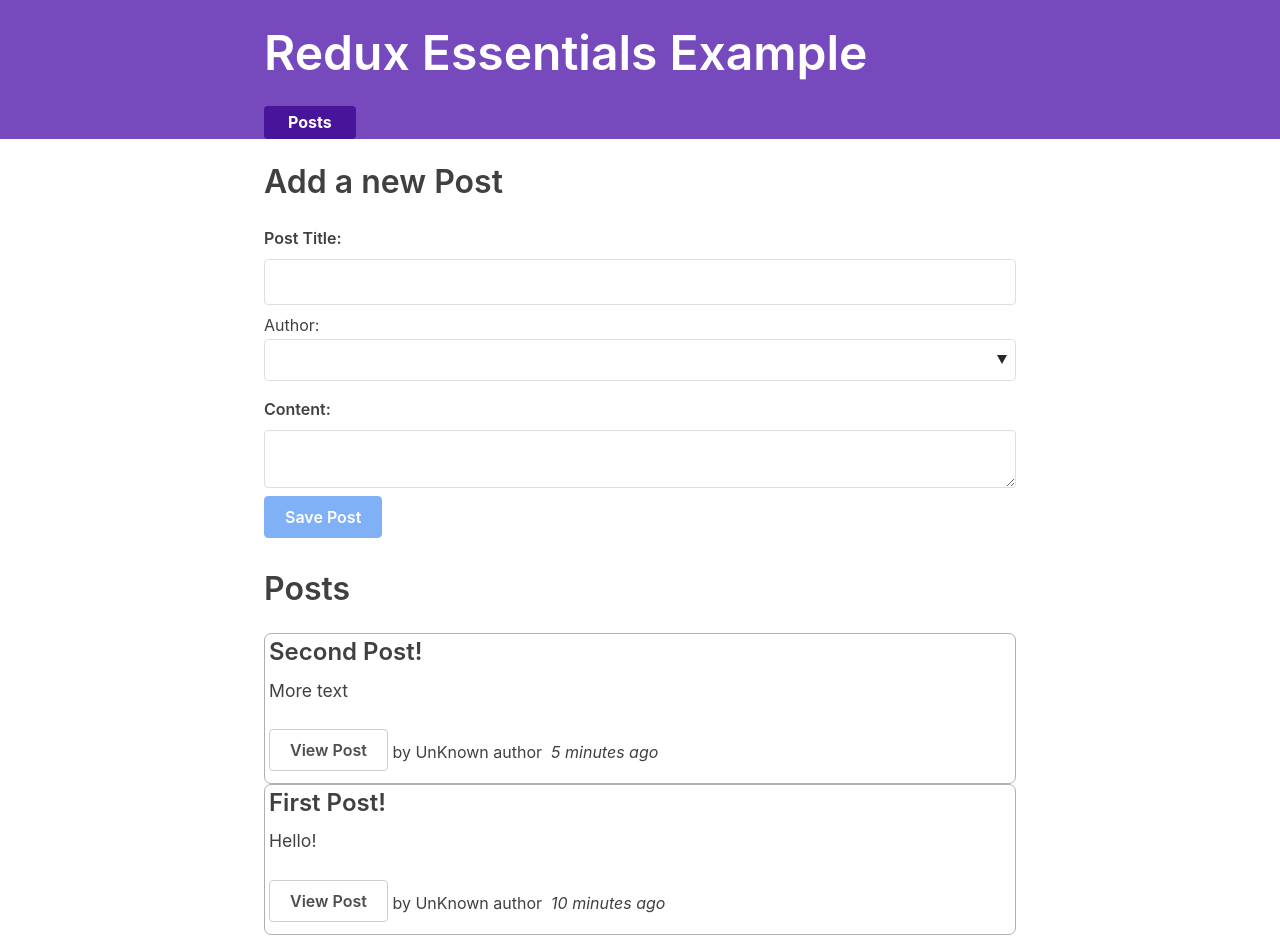
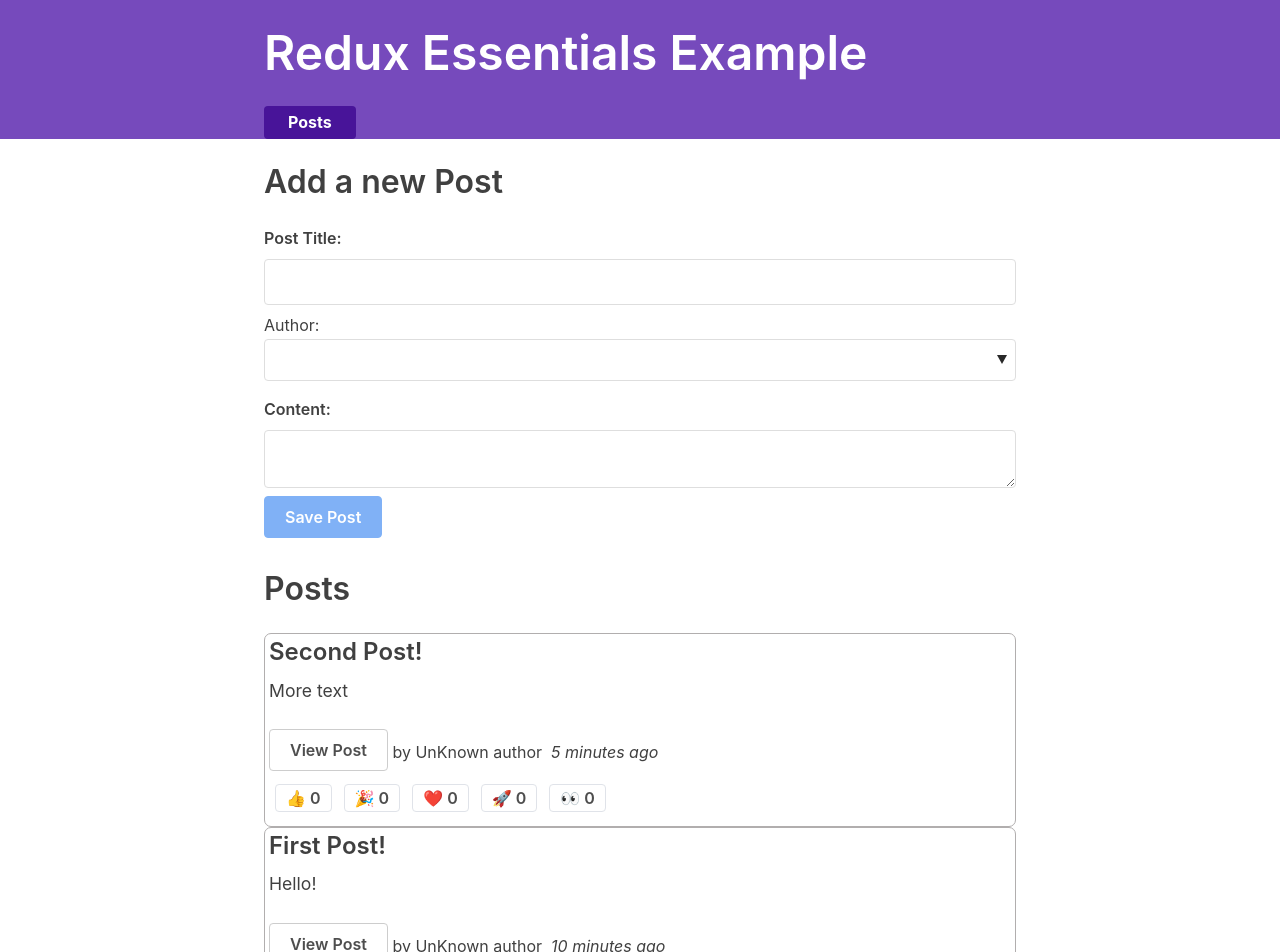
Before and after one commit to xodud001/redux-project, a React (Create React App) app: page / in a window 1280 px wide. Shown: the top 952 px of the page. Built offline with nearby package versions, Linux system fonts and the light colour scheme; what miragejs, txtgen would draw is missing.

Commit message:
feat : reaction button 기능

```diff
--- a/src/feature/posts/PostsList.js
+++ b/src/feature/posts/PostsList.js
@@ -4,6 +4,7 @@ import { Link } from 'react-router-dom'
 
 import { PostAuthor } from './PostAuthor'
 import { TimeAgo } from './TimeAgo'
+import { ReactionButtons } from './ReactionButtons'
 
 export const PostsList = () =>{
     const posts = useSelector(state => state.posts)
@@ -19,6 +20,7 @@ export const PostsList = () =>{
             </Link>
             <PostAuthor userId={post.user} />
             <TimeAgo timestamp={post.date}/>
+            <ReactionButtons post={post}/>
         </article>
     ))
 
--- /dev/null
+++ b/src/feature/posts/ReactionButtons.jsx
@@ -0,0 +1,35 @@
+import React from 'react';
+import {useDispatch} from 'react-redux'
+
+import {reactionAdded} from './postsSlice'
+
+const reactionEmoji = {
+    thumbsUp : '👍',
+    hooray: '🎉',
+    heart: '❤️',
+    rocket: '🚀',
+    eyes: '👀'
+}
+
+export const ReactionButtons = ({ post }) => {
+    const dispatch = useDispatch()
+
+    const reactionButtons = Object.entries(reactionEmoji).map(([name, emoji]) => {
+        return(
+            <button
+                key={name}
+                type="button"
+                className="muted-button reaction-button"
+                onClick={ () =>
+                    dispatch(reactionAdded({
+                        postId: post.id,
+                        reaction : name
+                    }))
+                }
+            >
+                {emoji} {post.reactions[name]}
+            </button>
+        );
+    })
+    return <div>{reactionButtons}</div>
+}
--- a/src/feature/posts/postsSlice.js
+++ b/src/feature/posts/postsSlice.js
@@ -2,8 +2,31 @@ import {createSlice, nanoid} from '@reduxjs/toolkit'
 import { sub } from 'date-fns'
 
 const initialState =[
-    { id : '1', title:'First Post!', content:'Hello!', date: sub(new Date(), {minutes:10}).toISOString() },
-    { id : '2', title:'Second Post!', content:'More text', date: sub(new Date(), {minutes:5}).toISOString() },
+    {
+        id : '1',
+        title:'First Post!',
+        content:'Hello!',
+        date: sub(new Date(), {minutes:10}).toISOString(),
+        reactions : {
+            thumbsUp : '0',
+            hooray: '0',
+            heart: '0',
+            rocket: '0',
+            eyes: '0'
+        }
+    },{
+        id : '2',
+        title:'Second Post!',
+        content:'More text',
+        date: sub(new Date(), {minutes:5}).toISOString(),
+        reactions : {
+            thumbsUp : '0',
+            hooray: '0',
+            heart: '0',
+            rocket: '0',
+            eyes: '0'
+        }
+    },
 ]
 
 const  postsSlice = createSlice({
@@ -21,7 +44,14 @@ const  postsSlice = createSlice({
                         date:new Date().toISOString(),
                         title,
                         content,
-                        user:userId
+                        user:userId,
+                        reactions : {
+                            thumbsUp : '0',
+                            hooray: '0',
+                            heart: '0',
+                            rocket: '0',
+                            eyes: '0'
+                        }
                     }
                 }
             }
@@ -33,10 +63,16 @@ const  postsSlice = createSlice({
                 existingPost.title = title
                 existingPost.content = content
             }
+        },
+        reactionAdded(state, action){
+            const { postId, reaction } = action.payload
+            const existingPost = state.find(post => post.id ===postId)
+            if(existingPost) existingPost.reactions[reaction]++
+
         }
     }
 })
 
-export const { postAdded, postUpdated } = postsSlice.actions
+export const { postAdded, postUpdated, reactionAdded } = postsSlice.actions
 
 export default postsSlice.reducer
```
